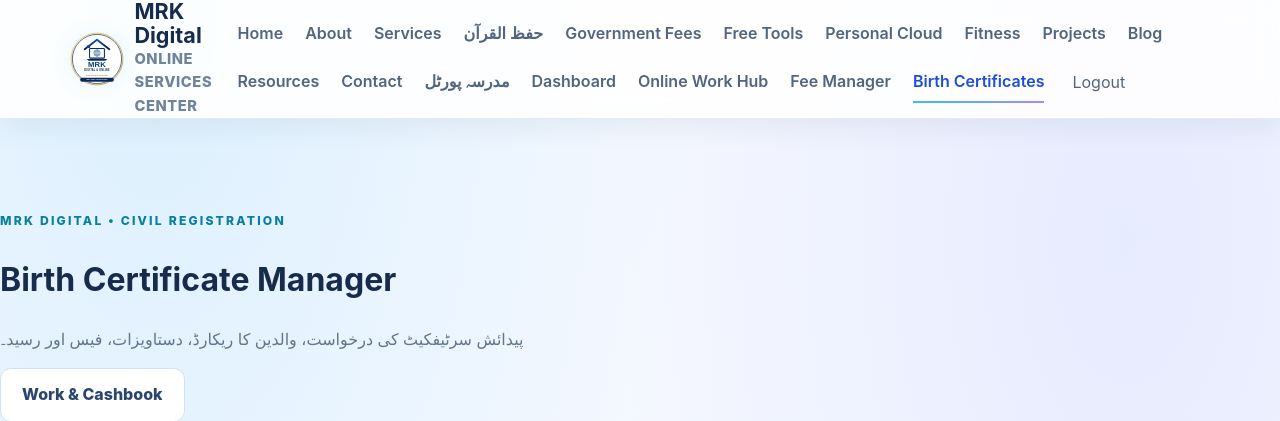
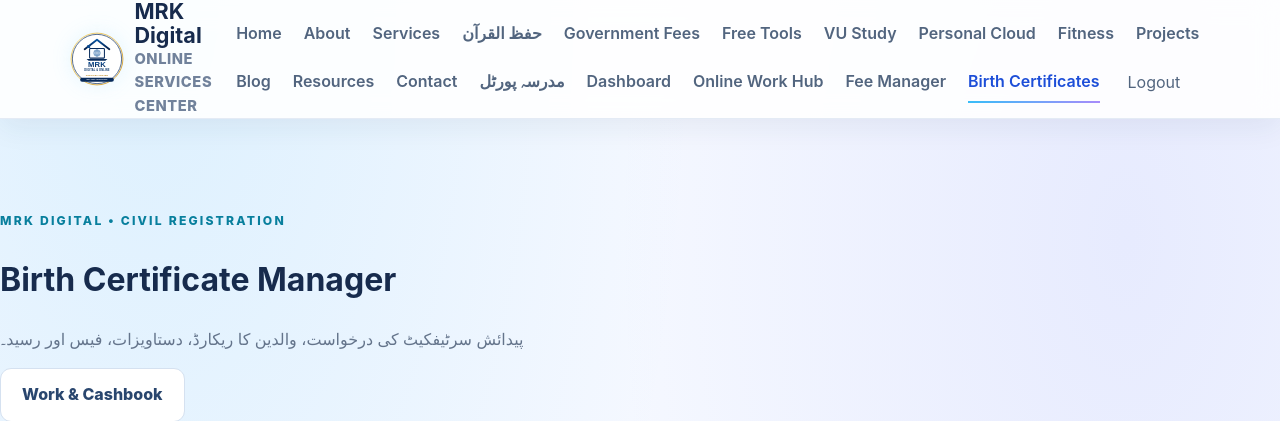
Before and after one commit to Meelad5815/MRK-Laravel-Portal, a Laravel app: page /dashboard/birth-certificates in a window 1280 px wide. Shown: the top 421 px of the page. Run offline with Laravel 12, Linux system fonts and the light colour scheme; the visitor is signed in with stand-in values (Sample User, id 1); data that the repository does not hold is empty; style sheets or scripts are compiled from the project's sources.

Commit message:
Add MRK VU Smart Study dashboard integration

```diff
--- a/resources/views/layouts/app.blade.php
+++ b/resources/views/layouts/app.blade.php
@@ -43,6 +43,7 @@
 <a class="{{ request()->routeIs('fees.public') ? 'active' : '' }}" href="{{ route('fees.public') }}">Government Fees</a>
 <a class="{{ request()->routeIs('tools', 'developer-tools') ? 'active' : '' }}" href="{{ route('tools') }}">Free Tools</a>
 @auth
+<a class="{{ request()->routeIs('vu-study.*') ? 'active' : '' }}" href="{{ route('vu-study.index') }}">VU Study</a>
 <a class="{{ request()->routeIs('cloud.*') ? 'active' : '' }}" href="{{ route('cloud.index') }}">Personal Cloud</a>
 <a class="{{ request()->routeIs('fitness.*') ? 'active' : '' }}" href="{{ route('fitness.index') }}">Fitness</a>
 @endauth
```
